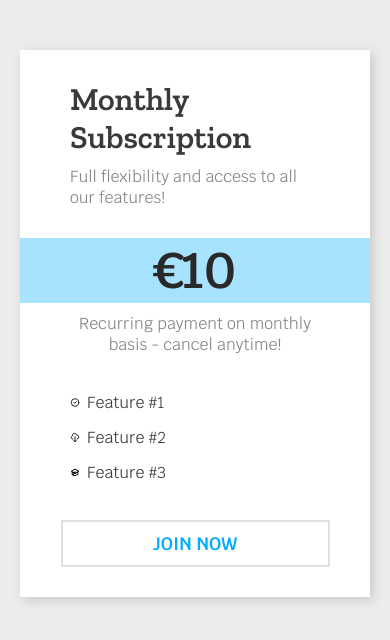
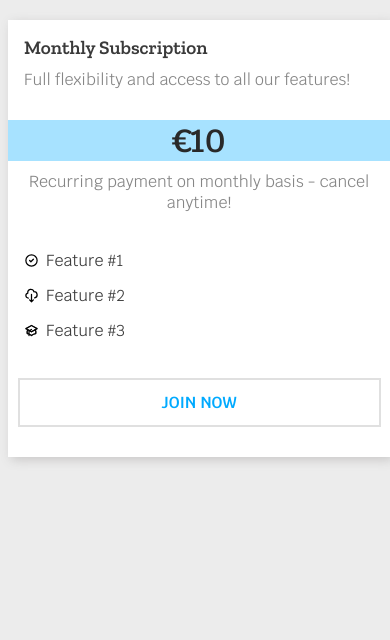
Before and after one commit to emmadismail/pricing-card, a plain HTML site: page index.html in a window 390 px wide. Drawn offline with nearby package versions, Linux system fonts and the light colour scheme.

Commit message:
Made mobile and tablet responsive design

```diff
--- a/index.html
+++ b/index.html
@@ -11,6 +11,8 @@
     />
     <link rel="stylesheet" href="styles/styles.css" />
     <title>Pricing Card</title>
+  </head>
+  <body>
     <div class="card-container">
       <h1>Monthly Subscription</h1>
       <p class="card-info">Full flexibility and access to all our features!</p>
@@ -86,6 +88,5 @@
         <a class="button" href="">Join now</a>
       </div>
     </div>
-  </head>
-  <body></body>
+  </body>
 </html>
--- a/styles/styles.css
+++ b/styles/styles.css
@@ -1,51 +1,71 @@
+* {
+  box-sizing: border-box;
+}
+
 html {
-  background-color: rgb(236, 236, 236);
+  --color-grey-100: rgb(236, 236, 236);
+  --color-grey-400: rgb(134, 134, 134);
+  --color-grey-600: rgb(58, 58, 58);
+  --color-grey-900: rgb(41, 41, 41);
+
+  --color-primary-300: rgb(167, 226, 255);
+  --color-primary-700: rgb(0, 170, 255);
+
+  --size-1: 1.125rem;
+  --size-5: 3.125rem;
+
+  background-color: var(--color-grey-100);
   font-family: "Krub", sans-serif;
   font-weight: 400;
 }
 
 .card-container {
   background-color: rgb(255, 255, 255);
-  width: 350px;
+  width: 21.875rem;
   margin: 50px auto;
-  box-shadow: 3px 3px 10px rgb(201, 200, 200);
+  box-shadow: 0.1875rem 0.1875rem 0.625rem rgb(201, 200, 200);
+  transition: transform 0.5s ease-out;
+}
+
+.card-container:hover {
+  transform: scale(1.05);
 }
 
 h1 {
-  color: rgb(58, 58, 58);
+  color: var(--color-grey-600);
   text-align: left;
-  padding: 30px 50px 0px 50px;
+  padding: 30px 3.125rem 0 3.125rem;
   margin: 10px 0;
   font-family: "Zilla Slab", serif;
   font-weight: 600;
 }
 
 .card-info {
-  color: rgb(134, 134, 134);
+  color: var(--color-grey-400);
   text-align: left;
-  padding: 0 50px;
+  padding: 0 3.125rem;
   margin: 10px 0 30px 0;
 }
 
 .price {
-  color: rgb(41, 41, 41);
-  background-color: rgb(167, 226, 255);
+  color: var(--color-grey-900);
+  background-color: var(--color-primary-300);
   text-align: center;
   margin: 30px auto 10px auto;
-  font-size: 50px;
+  font-size: var(--size-5);
   font-weight: 600;
 }
 
 .price-info {
-  color: rgb(134, 134, 134);
+  color: var(--color-grey-400);
   text-align: center;
   margin: 10px 0 30px 0;
-  padding: 0 50px;
+  padding: 0 3.125rem;
 }
 
 .sub-details {
-  width: 300px;
-  margin: 30px 50px;
+  width: 18.75rem;
+  margin: 30px 3.125rem;
 }
 
 .sub-feature {
@@ -54,11 +74,11 @@ h1 {
 
 .icon {
   display: flex;
-  width: 10px;
+  width: 15px;
 }
 
 .sub-feature-text {
-  color: rgb(58, 58, 58);
+  color: var(--color-grey-600);
   padding: 2px;
   margin: 5px;
 }
@@ -69,20 +89,97 @@ h1 {
 }
 
 .button {
-  color: rgb(0, 170, 255);
+  color: var(--color-primary-700);
   text-decoration: none;
   text-transform: uppercase;
   display: inline-block;
   width: 70%;
   padding: 10px;
   margin: 0 0 30px 0;
-  border: 2px solid rgb(224, 224, 224);
-  font-size: 18px;
+  border: 0.125rem solid rgb(224, 224, 224);
+  font-size: var(--size-1);
   font-weight: 600;
+  transition: background-color 0.5s ease-out;
 }
 
 .button:hover {
   color: white;
-  background-color: rgb(0, 170, 255);
-  border: 2px solid rgb(255, 255, 255);
+  background-color: var(--color-primary-700);
+  border: 0.125rem solid rgb(255, 255, 255);
 }
+
+@media (max-width: 30rem) {
+  .card-container {
+    width: 98vw;
+    min-width: unset;
+    margin: 20px auto;
+  }
+
+  h1,
+  .card-info,
+  .price-info,
+  .sub-details {
+    padding-left: 1rem;
+    padding-right: 1rem;
+  }
+
+  h1 {
+    font-size: 1.2rem;
+    padding-top: 1rem;
+  }
+
+  .price {
+    font-size: 2rem;
+    margin-top: 20px;
+    margin-bottom: 8px;
+  }
+
+  .sub-details {
+    width: 100%;
+    margin: 20px 0;
+  }
+
+  .button {
+    width: 95%;
+    font-size: 1rem;
+    padding: 12px;
+  }
+}
+
+@media (min-width: 30.063rem) and (max-width: 48rem) {
+  .card-container {
+    width: 85vw;
+    max-width: 28rem;
+    margin: 30px auto;
+  }
+
+  h1,
+  .card-info,
+  .price-info,
+  .sub-details {
+    padding-left: 1.5rem;
+    padding-right: 1.5rem;
+  }
+
+  h1 {
+    font-size: 1.5rem;
+    padding-top: 1.5rem;
+  }
+
+  .price {
+    font-size: 2.4rem;
+    margin-top: 24px;
+    margin-bottom: 10px;
+  }
+
+  .sub-details {
+    width: 100%;
+    margin: 24px 0;
+  }
+
+  .button {
+    width: 80%;
+    font-size: 1.08rem;
+    padding: 12px;
+  }
+}
```
